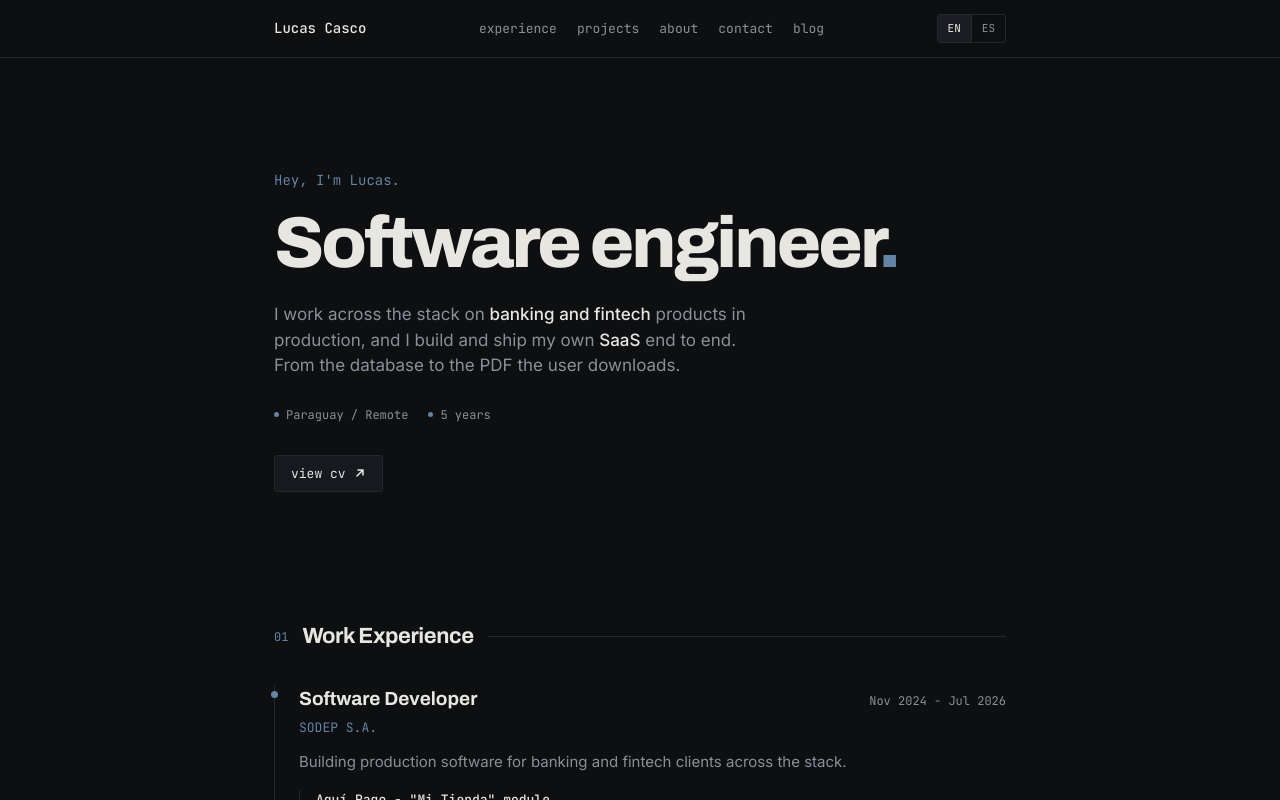
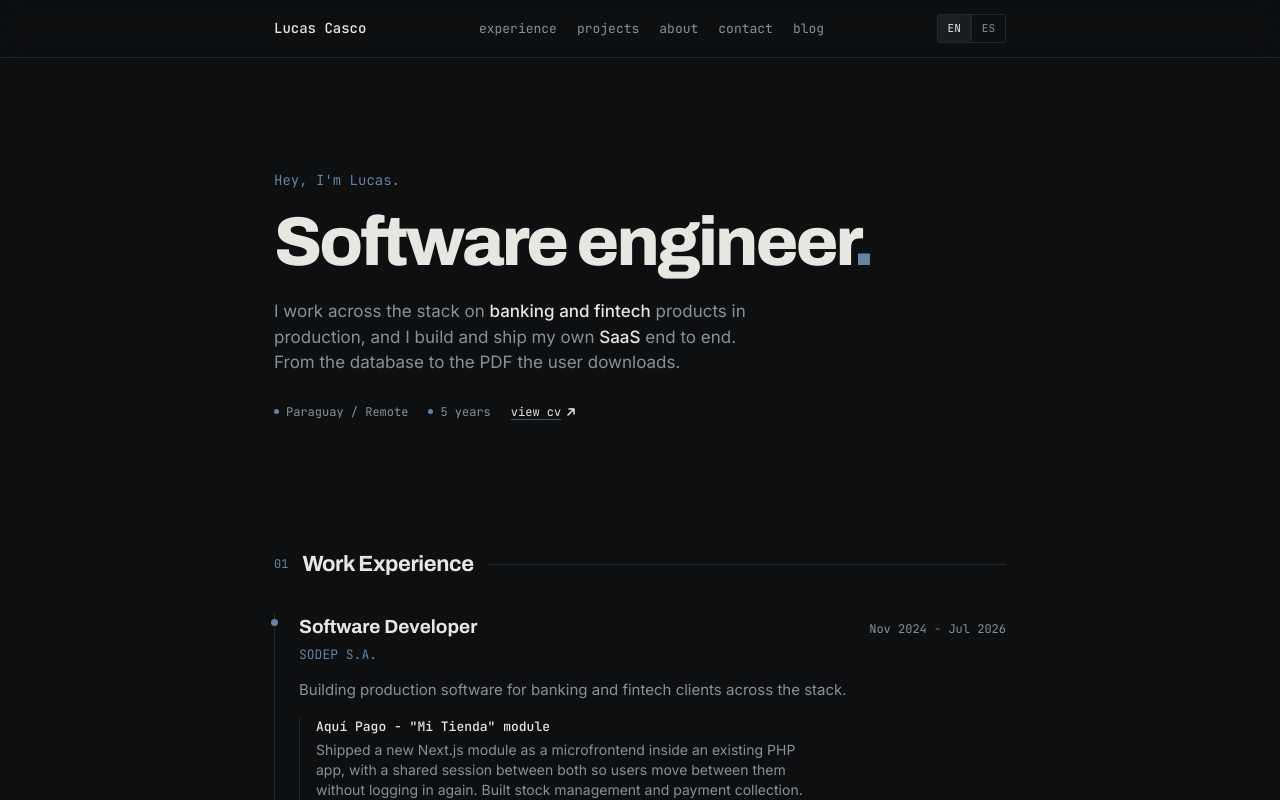
Before and after one commit to isaias-alt/lucasco.dev, a Next.js app: page / in a window 1280 px wide. Shown: the top 800 px of the page. Built offline with nearby package versions, Linux system fonts and the light colour scheme; no server answers.

Commit message:
fix: keep hero headline on one line and inline the cv link

```diff
--- a/src/app/globals.css
+++ b/src/app/globals.css
@@ -117,6 +117,17 @@ html {
   @apply rounded-sm;
 }
 
+/* Hero headline. The longest copy ("Ingeniero de software.") is 10.28em wide,
+   so sizing against the container width keeps it on a single line at any
+   viewport, in both languages, without hardcoding a per-locale size. */
+.hero-header {
+  container-type: inline-size;
+}
+
+.hero-title {
+  font-size: clamp(20px, calc(100cqw / 10.6), 69px);
+}
+
 /* Entry fade (migration.md 7) - single, non-scroll-linked mount animation. */
 @keyframes fade-in {
   from {
--- a/src/components/sections/hero-section.tsx
+++ b/src/components/sections/hero-section.tsx
@@ -31,11 +31,11 @@ export function HeroSection({ locale }: { locale: Locale }) {
   const headlineLines = resume.headline.split("\n");
 
   return (
-    <header className="pb-[clamp(48px,8vh,72px)] pt-[clamp(72px,14vh,130px)]">
+    <header className="hero-header pb-[clamp(48px,8vh,72px)] pt-[clamp(72px,14vh,130px)]">
       <div className="mb-[18px] font-mono text-sm text-steel">
         {resume.greeting}
       </div>
-      <h1 className="mb-6 font-display text-[clamp(40px,8vw,72px)] font-extrabold leading-[0.98] tracking-[-0.04em] text-bone">
+      <h1 className="hero-title mb-6 font-display font-extrabold leading-[0.98] tracking-[-0.04em] text-bone">
         {headlineLines.map((line, i) => (
           <span key={line}>
             {renderWithAccentPeriod(line)}
@@ -46,7 +46,7 @@ export function HeroSection({ locale }: { locale: Locale }) {
       <p className="max-w-[46ch] text-[17px] text-fog">
         {renderWithBold(resume.summary)}
       </p>
-      <div className="mt-7 flex flex-wrap gap-5">
+      <div className="mt-7 flex flex-wrap items-center gap-5">
         {resume.meta.map((item) => (
           <span
             key={item}
@@ -59,16 +59,16 @@ export function HeroSection({ locale }: { locale: Locale }) {
             {item}
           </span>
         ))}
-      </div>
         <a
           href={cvHref(locale)}
           target="_blank"
           rel="noopener noreferrer"
-        className="mt-8 inline-flex items-center gap-2 rounded-[3px] border border-line bg-surface px-4 py-2 font-mono text-[13px] text-bone transition-colors duration-150 hover:border-steel"
+          className="inline-flex items-center gap-1 font-mono text-xs text-bone underline decoration-steel-dim underline-offset-[3px] transition-colors duration-150 hover:decoration-bone"
         >
           {strings.heroCv}
           <ArrowUpRight />
         </a>
+      </div>
     </header>
   );
 }
```
Lines whose indentation alone changed are shown as unchanged.
